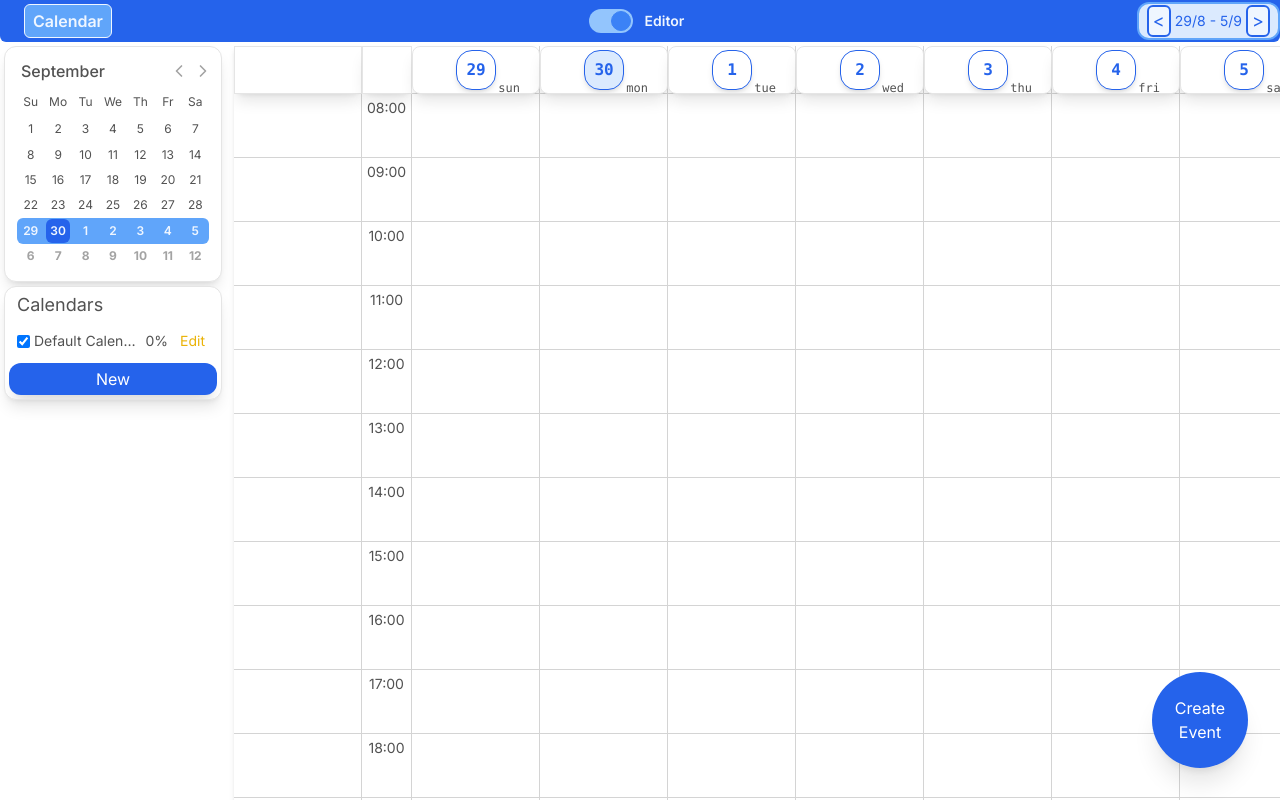
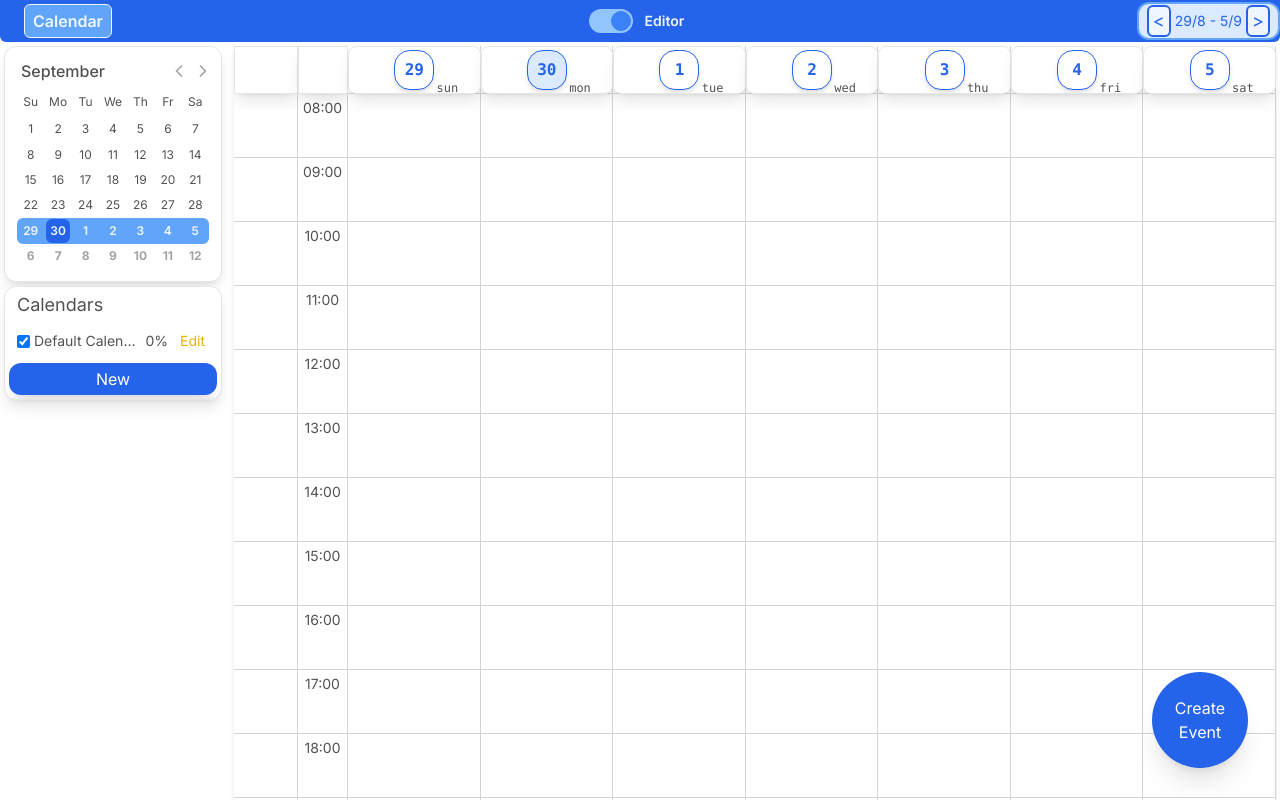
Before and after one commit to lucasduartesobreira/CalendarForge, a Next.js app: page / in a window 1280 px wide. Both pictures are taken after a click on the label "Normal". Built offline with nearby package versions, Linux system fonts and the light colour scheme.

Commit message:
refactor: week hour priority bar with reasonable size

```diff
--- a/components/calendar-editor-week-view/calendarEditorWeek.tsx
+++ b/components/calendar-editor-week-view/calendarEditorWeek.tsx
@@ -189,10 +189,10 @@ const CalendarEditorWeek = ({
         }))}
         id={CALENDAR_WEEK_CONTAINER_ID}
       >
-        <div className="col-start-1 relative w-[128px] h-full">
+        <div className="col-start-1 relative w-[4rem] h-full">
           <DayViewContent.Background
             hourContent={({ hour }) => (
-              <div className="w-full h-full text-text-primary override-hidden">
+              <div className="px-1 py-1 max-w-[4rem] h-full text-text-primary truncate">
                 {hourlyCalendarPredominance.get(hour - 1)}
               </div>
             )}
```
